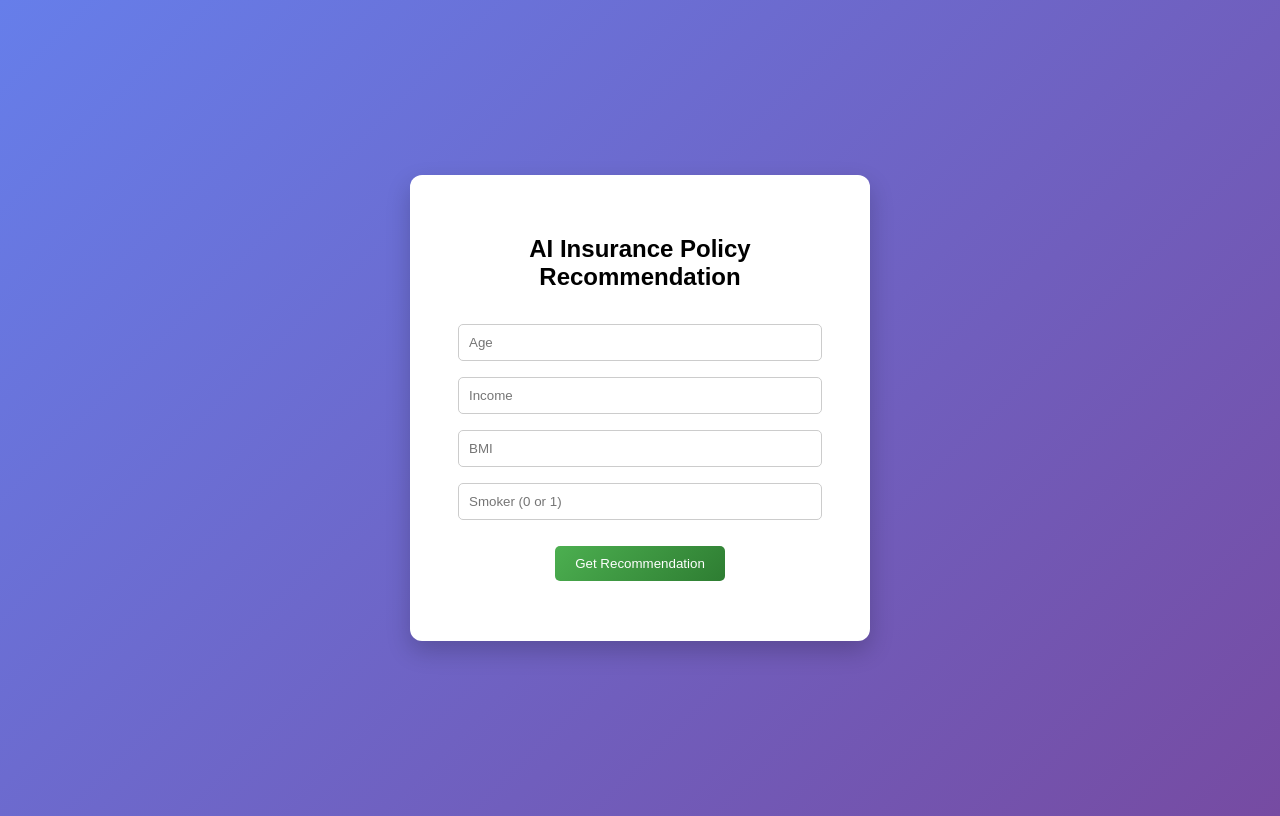
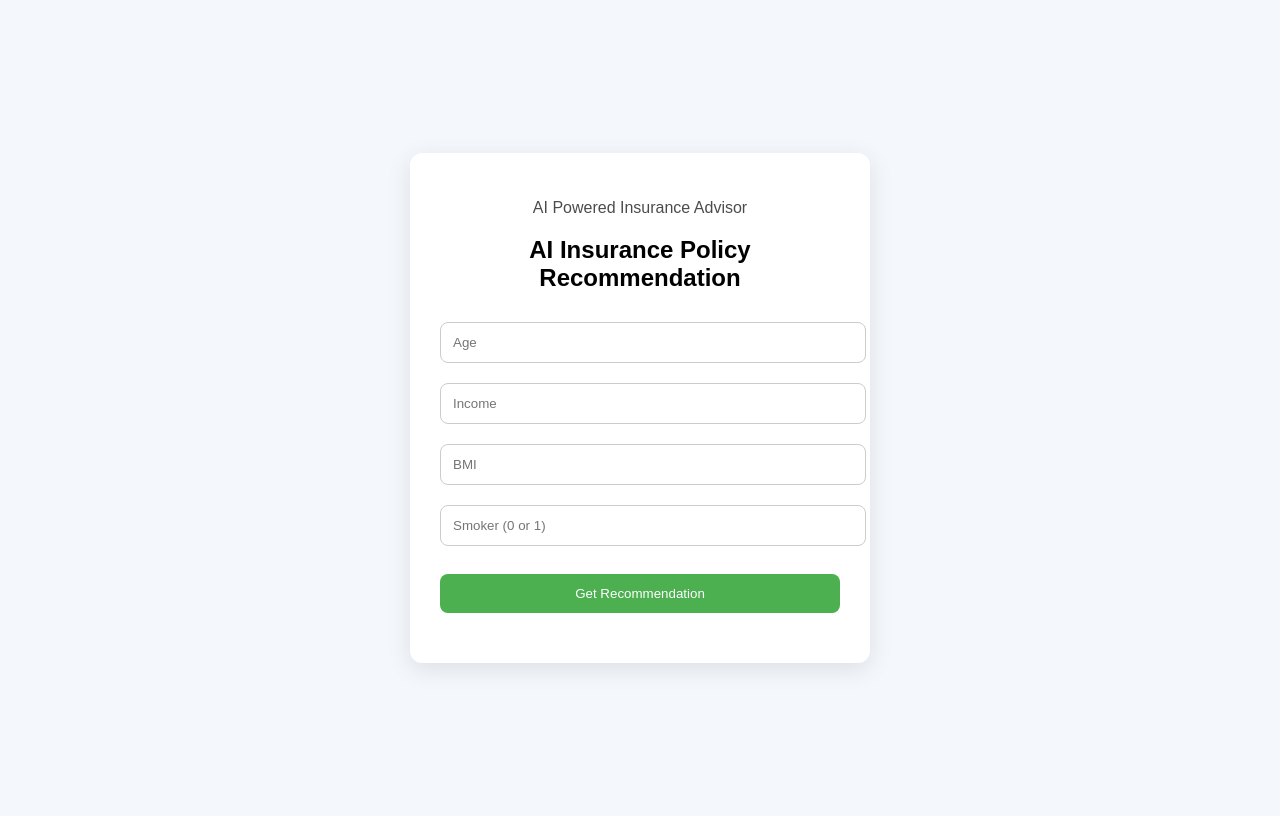
Before and after one commit to Er-Devanshi/Mini_Project, a Flask app: page / in a window 1280 px wide. Run offline with Flask 3, Linux system fonts and the light colour scheme.

Commit message:
Final AI Insurance Advisor Project

```diff
--- a/app.py
+++ b/app.py
@@ -57,17 +57,21 @@ def recommend_policies(risk_score):
 def generate_suggestions(age, bmi, smoker):
     suggestions = []
 
+    # BMI based
     if bmi > 25:
-        suggestions.append("Maintain a healthy BMI")
+        suggestions.append("⚠️ Your BMI is high. Try regular exercise and a balanced diet.")
 
+    # Smoking
     if smoker == 1:
-        suggestions.append("Quit smoking")
+        suggestions.append("🚭 Smoking detected. Consider quitting to reduce health risks.")
 
-    if age > 45:
-        suggestions.append("Go for regular health checkups")
+    # Age based
+    if age > 40:
+        suggestions.append("🩺 Regular health checkups are recommended for your age group.")
 
-    if not suggestions:
-        suggestions.append("Keep maintaining a healthy lifestyle")
+    # Default healthy message
+    if len(suggestions) == 0:
+        suggestions.append("✅ You are maintaining a healthy lifestyle. Keep it up!")
 
     return suggestions
 
@@ -83,13 +87,14 @@ def home():
 # -------------------------------
 # API Route
 # -------------------------------
-@app.route("/api/predict", methods=["POST"])
+@app.route('/api/predict', methods=['POST'])
 def predict():
     try:
         data = request.get_json()
 
+        # Inputs
         age = int(data["age"])
-        income = int(data["income"])
+        income = float(data["income"])
         bmi = float(data["bmi"])
         smoker = int(data["smoker"])
 
@@ -99,17 +104,23 @@ def predict():
         # Get policies
         policies = recommend_policies(risk_score)
 
-        # Suggestions
+        # Basic suggestions
         suggestions = generate_suggestions(age, bmi, smoker)
 
-        # Risk level
+        # 🔥 Smart AI Tips + Risk Level
         if risk_score < 30000:
+            suggestions.append("🟢 Low Risk: Maintain your healthy lifestyle.")
             risk_level = "Low Risk"
+
         elif risk_score < 60000:
+            suggestions.append("🟠 Medium Risk: Improve diet and increase physical activity.")
             risk_level = "Medium Risk"
+
         else:
+            suggestions.append("🔴 High Risk: Consult a doctor and consider comprehensive insurance.")
             risk_level = "High Risk"
 
+        # Response
         return jsonify({
             "risk_score": round(risk_score, 2),
             "risk_level": risk_level,
--- a/templates/index.html
+++ b/templates/index.html
@@ -4,63 +4,78 @@
     <title>AI Insurance Advisor</title>
 
 <style>
-body{
+body {
     font-family: Arial, sans-serif;
-    background: linear-gradient(135deg,#667eea,#764ba2);
-    height:100vh;
-    display:flex;
-    justify-content:center;
-    align-items:center;
+    background: #f4f7fb;
+    height: 100vh;
+    display: flex;
+    justify-content: center;
+    align-items: center;
 }
 
-.box{
-    background:white;
-    padding:40px;
-    width:380px;
-    border-radius:12px;
-    text-align:center;
-    box-shadow:0 10px 25px rgba(0,0,0,0.2);
+.box {
+    background: white;
+    border-radius: 12px;
+    padding: 30px;
+    width: 400px;
+    box-shadow: 0 6px 25px rgba(0,0,0,0.1);
 }
 
-h2{
-    margin-bottom:25px;
+h2 {
+    text-align: center;
+    margin-bottom: 20px;
 }
 
-input{
-    width:90%;
-    padding:10px;
-    margin:8px;
-    border-radius:5px;
-    border:1px solid #ccc;
+input {
+    width: 100%;
+    padding: 12px;
+    margin: 10px 0;
+    border-radius: 8px;
+    border: 1px solid #ccc;
 }
 
-button{
-    padding:10px 20px;
-    background:linear-gradient(135deg,#4CAF50,#2E7D32);
-    color:white;
-    border:none;
-    border-radius:5px;
-    cursor:pointer;
+button {
+    width: 100%;
+    padding: 12px;
+    background: #4CAF50;
+    color: white;
+    border: none;
+    border-radius: 8px;
+    cursor: pointer;
 }
 
-button:hover{
-    opacity:0.9;
+button:hover {
+    background: #45a049;
 }
 
-#result{
-    margin-top:20px;
+#result {
+    margin-top: 20px;
 }
 
-.explanation-box{
-    background:#f5f5f5;
-    padding:10px;
-    border-radius:6px;
-    margin-top:10px;
+.error {
+    color: red;
+    font-weight: bold;
 }
 
-.error{
-    color:red;
-    font-weight:bold;
+.explanation-box {
+    background: #f1f1f1;
+    padding: 10px;
+    border-radius: 8px;
+    margin-top: 10px;
+}
+
+.risk-bar-container {
+    width: 100%;
+    background: #eee;
+    border-radius: 10px;
+    margin-top: 10px;
+}
+
+.risk-bar {
+    height: 10px;
+    border-radius: 10px;
+    width: 0%;
+    background: #4CAF50;
 }
 </style>
 
@@ -68,7 +83,9 @@ button:hover{
 
 <body>
 
+
 <div class="box">
+    <p style="text-align:center; opacity:0.7;">AI Powered Insurance Advisor</p>
 
 <h2>AI Insurance Policy Recommendation</h2>
 
@@ -131,13 +148,26 @@ return;
 document.getElementById("result").innerHTML = `
 
 <h3 style="color:green;">
-Recommended Policy: ${data.recommended_policy}
+🥇 Recommended: ${data.recommended_policy}
 </h3>
+
+<p><strong>Other Options:</strong></p>
+<ul>
+    <li>🥈 ${data.all_policies[1]}</li>
+    <li>🥉 ${data.all_policies[2]}</li>
+    <li>⭐ ${data.all_policies[3]}</li>
+</ul>
 
 <p><strong>Risk Score:</strong> ₹${data.risk_score}</p>
 
 <div class="explanation-box">
 <strong>Explanation:</strong> ${data.explanation}
+</div>
+<div class="tips-box">
+    <strong>💡 Smart AI Tips:</strong>
+    <ul>
+        ${data.suggestions.map(tip => `<li>${tip}</li>`).join("")}
+    </ul>
 </div>
 
 `;
@@ -152,6 +182,8 @@ document.getElementById("result").innerHTML = `
 
 });
 
+
+
 </script>
 
 </body>
```
